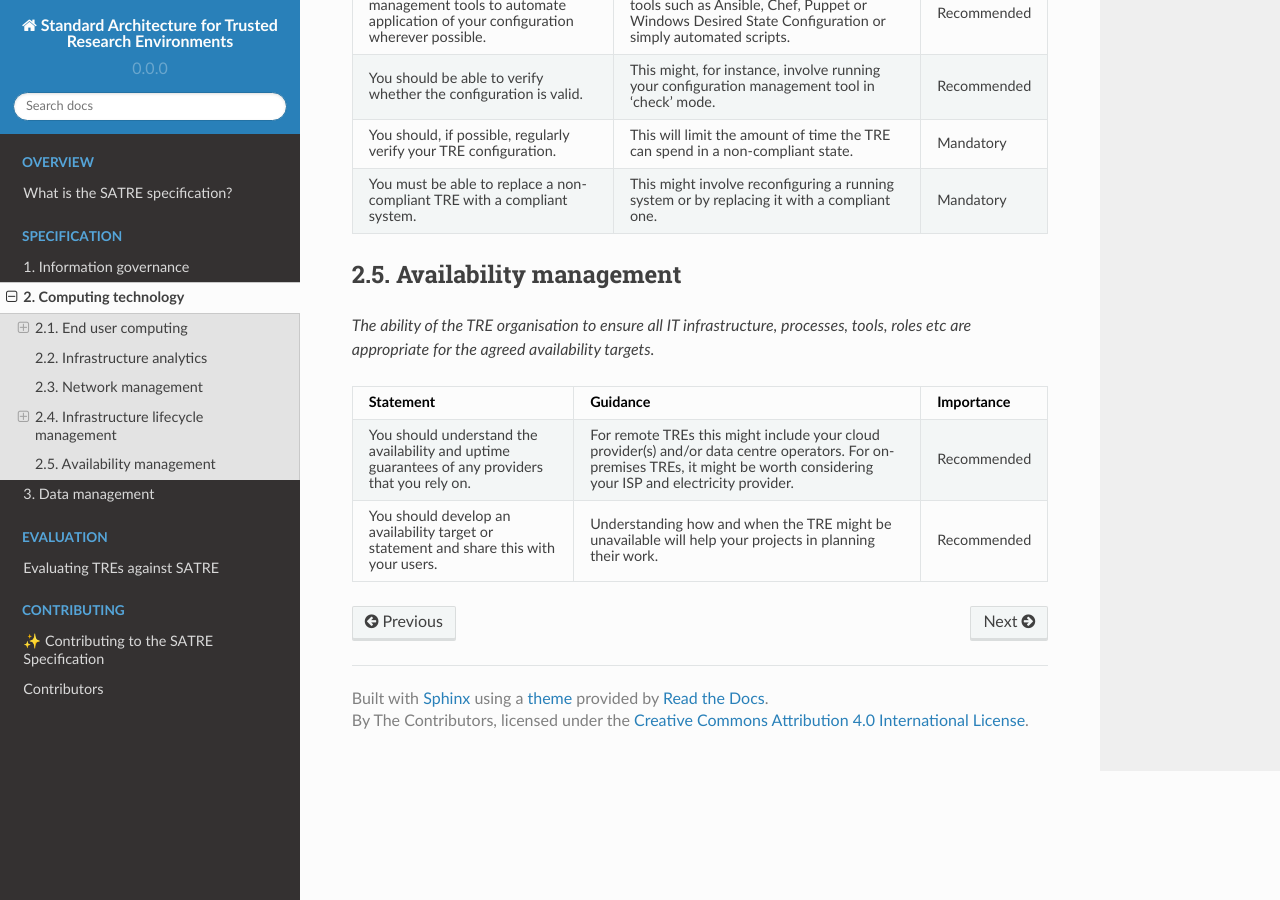
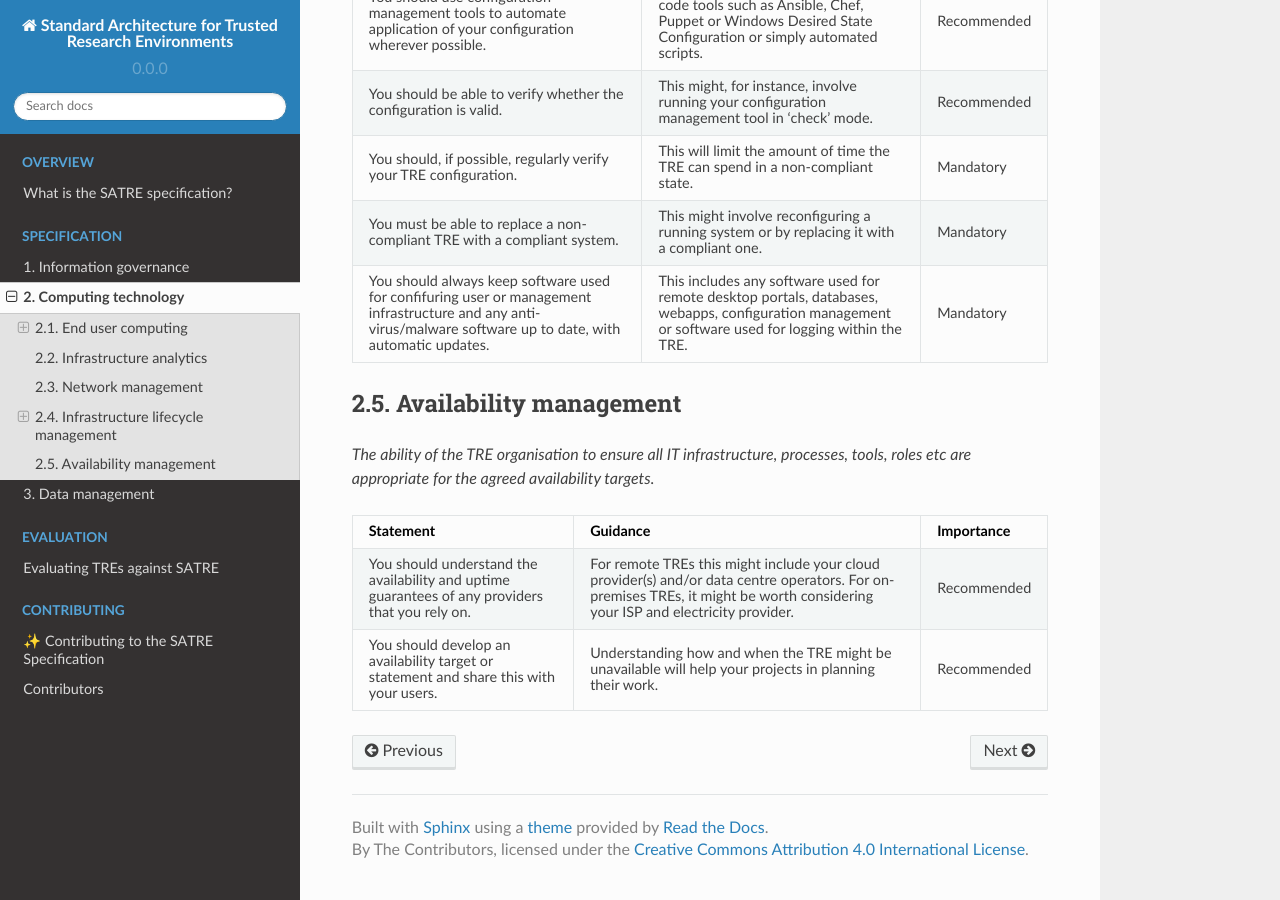
Before and after one commit to sa-tre/satre-specification, a Sphinx documentation site: the page built from docs/source/pillars/computing_technology.md, in a window 1280 px wide and 900 px high, scrolled down 5559 px. Built offline with Sphinx 7.4.7 and the Read the Docs theme 2.0.0, drawn with Linux system fonts in a browser that asks for light colours.

Commit message:
mandatory updates

````diff
--- a/docs/source/pillars/computing_technology.md
+++ b/docs/source/pillars/computing_technology.md
@@ -264,6 +264,9 @@ _The ability of the TRE organisation to identify, maintain, and verify informati
 * - You must be able to replace a non-compliant TRE with a compliant system.
   - This might involve reconfiguring a running system or by replacing it with a compliant one.
   - Mandatory
+* - You should always keep software used for confifuring user or management infrastructure and any anti-virus/malware software up to date, with automatic updates.
+  - This includes any software used for remote desktop portals, databases, webapps, configuration management or software used for logging within the TRE.
+  - Mandatory
 ```
 
 ## Availability management
````
